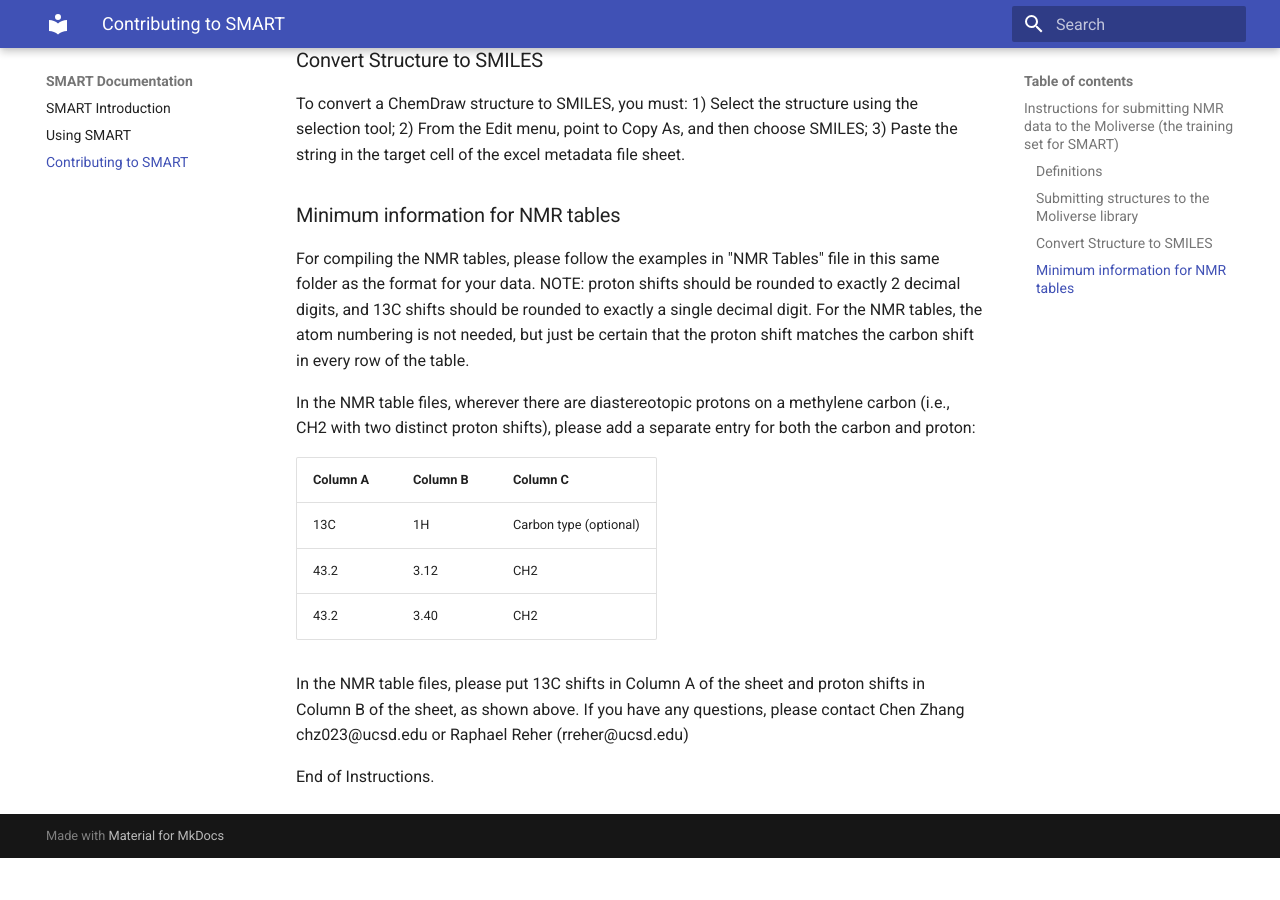
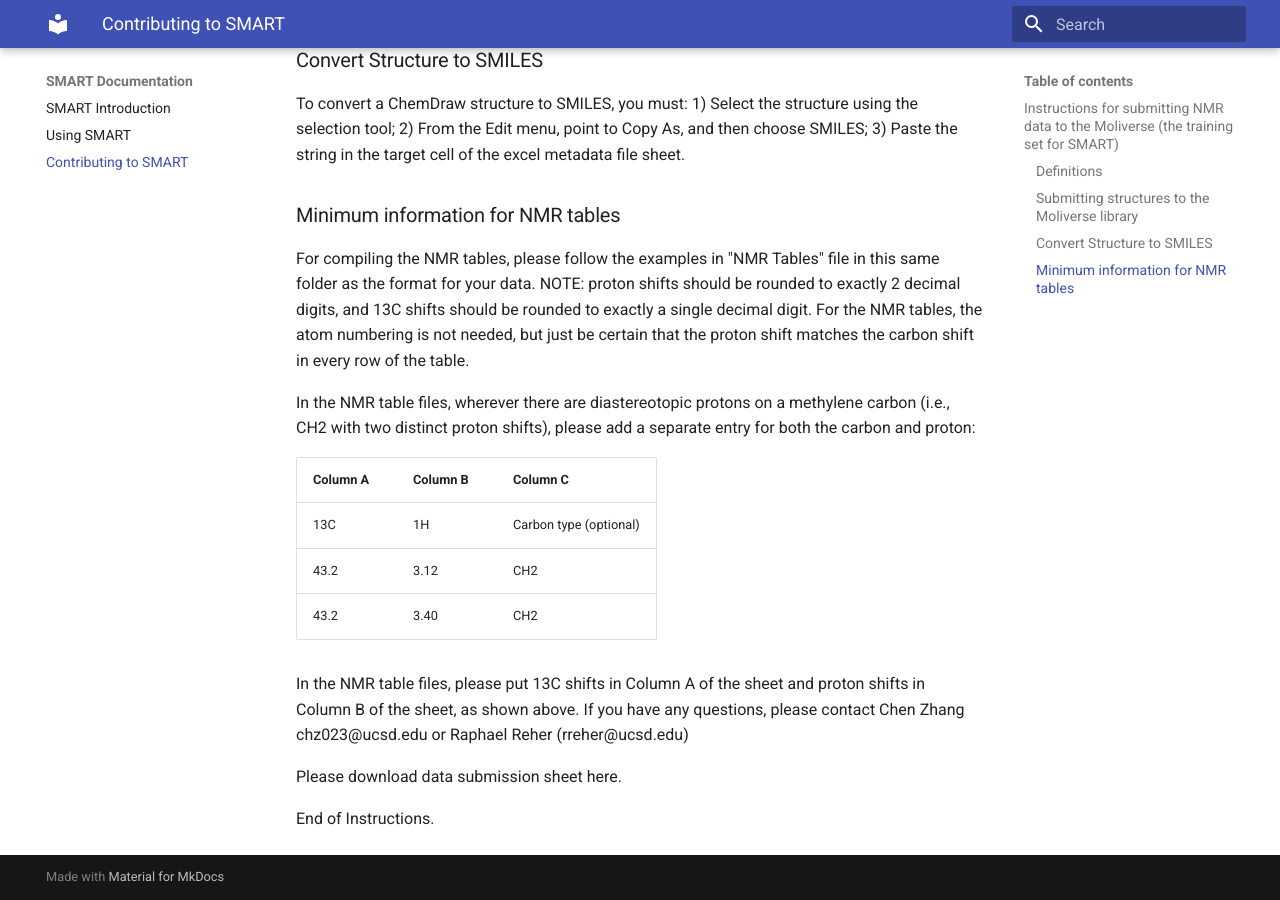
Before and after one commit to mwang87/SMART_NMR_Documentation, an MkDocs documentation site: the page built from docs/smart_contribution.md, in a window 1280 px wide and 900 px high, scrolled down 1071 px. Built offline with MkDocs 1.6.1 and Material for MkDocs 9.7.7, drawn with Linux system fonts in a browser that asks for light colours; before the commit the page ends 1929 px from its top, so only the background shows below that.

Commit message:
Update smart_contribution.md

```diff
--- a/docs/smart_contribution.md
+++ b/docs/smart_contribution.md
@@ -37,4 +37,6 @@ In the NMR table files, wherever there are diastereotopic protons on a methylene
 In the NMR table files, please put 13C shifts in Column A of the sheet and proton shifts in Column B of the sheet, as shown above.
 If you have any questions, please contact Chen Zhang chz023@ucsd.edu or Raphael Reher (rreher@ucsd.edu)
 
+Please download data submission sheet here.
+
 End of Instructions.
```
